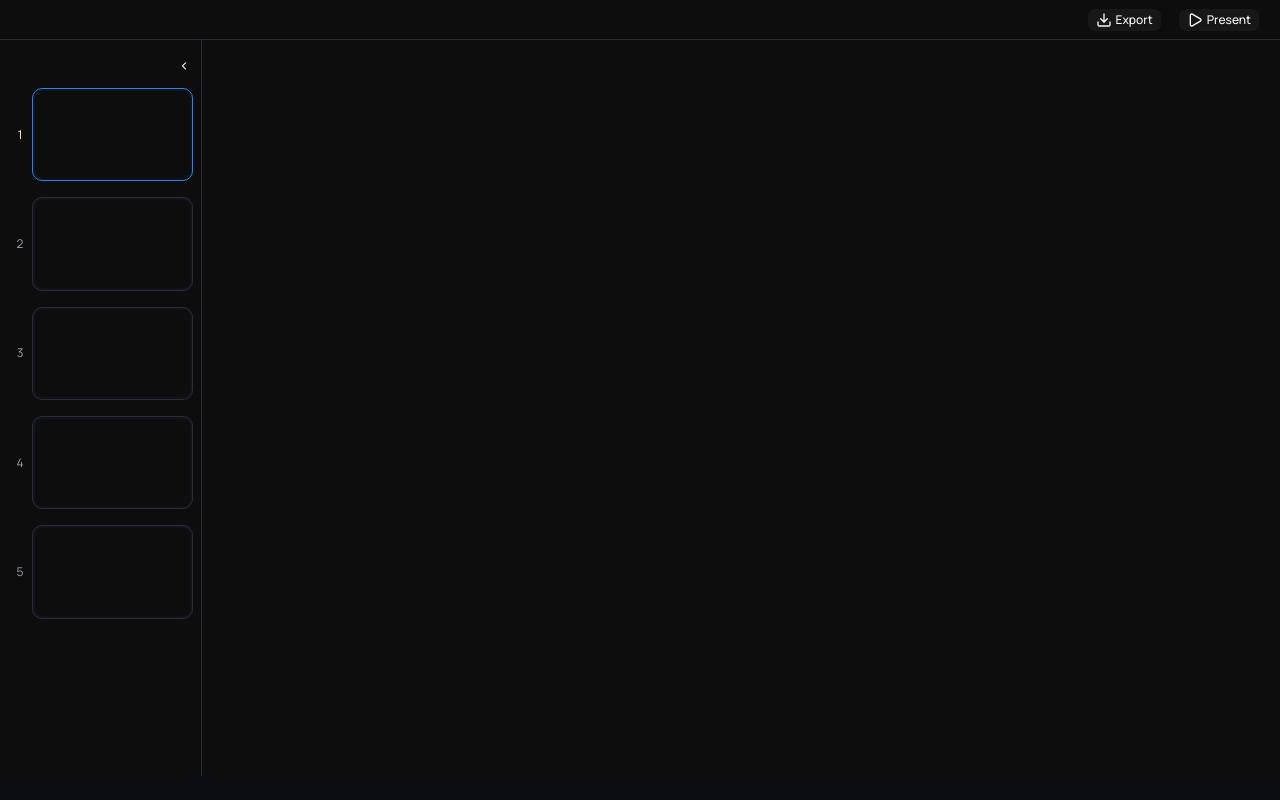
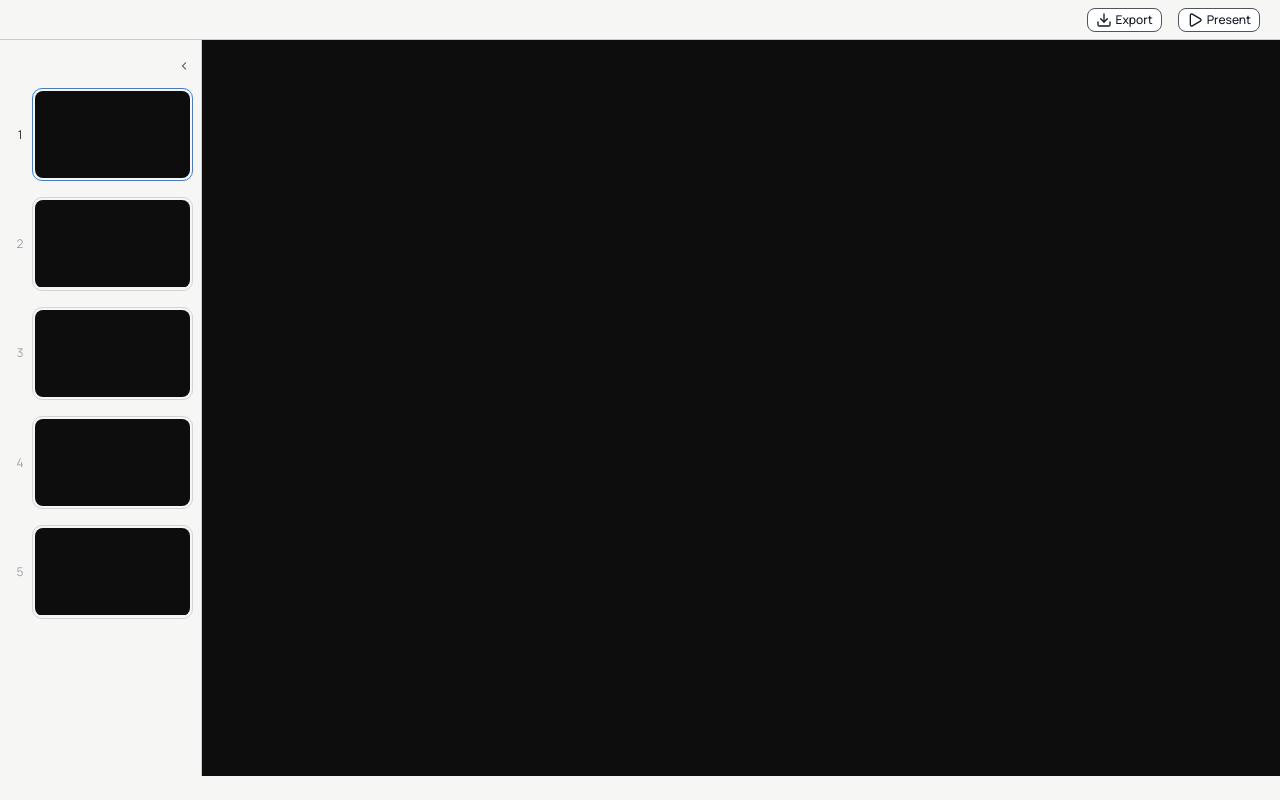
Before and after one commit to Jangidyogesh12/SlideViewer, a React (Vite) app: page / in a window 1280 px wide. Built offline with nearby package versions, Linux system fonts and the light colour scheme.

Commit message:
config : improving design systems

```diff
--- a/src/components/App/SlidePreviw.tsx
+++ b/src/components/App/SlidePreviw.tsx
@@ -9,10 +9,13 @@ import { type ReactNode } from "react";
 import { Download, Play } from "lucide-react";
 import { Button } from "../ui/button";
 
+type SlidePreviewTheme = "dark" | "light";
+
 function SlideList({
   slides,
   activeSlideId,
   onSlideSelect,
+  theme,
 }: Omit<SlidePreviewProps, "children">) {
   return (
     <SidebarState>
@@ -31,22 +34,26 @@ function SlideList({
                     aria-label={`Open ${slide.name}`}
                   >
                     <span
-                      className={`w-6 shrink-0 text-center text-[12px] ${isActive ? "text-amber-50" : "text-gray-400"}`}
+                      className={`w-6 shrink-0 text-center text-[12px] ${
+                        isActive
+                          ? "text-[var(--sp-slide-index-active)]"
+                          : "text-[var(--sp-slide-index-inactive)]"
+                      }`}
                     >
                       {index + 1}
                     </span>
                     {open ? (
                       <span
-                        className={`block flex-1 overflow-hidden rounded-lg border bg-[#10131a] p-0.5 transition-colors ${
+                        className={`sp-slide-card block flex-1 overflow-hidden rounded-lg border p-0.5 transition-colors ${
                           isActive
-                            ? "border-[#2383ff]"
-                            : "border-[#2a2d39] group-hover:border-[#4b5563]"
+                            ? "sp-slide-card-active"
+                            : "sp-slide-card-inactive"
                         }`}
                       >
                         <iframe
                           title={`${slide.name} thumbnail`}
-                          src={`${slide.path}?thumbnail=1`}
-                          className="pointer-events-none block aspect-video w-full overflow-hidden rounded-md border-none bg-[#0d0d0d]"
+                          src={`${slide.path}?thumbnail=1&theme=${theme}`}
+                          className="pointer-events-none block aspect-video w-full overflow-hidden rounded-md border-none bg-[var(--sp-slide-frame-bg)]"
                           loading="lazy"
                         />
                       </span>
@@ -67,6 +74,7 @@ type SlidePreviewProps = {
   slides: SlideMeta[];
   activeSlideId: string;
   onSlideSelect: (slideId: string) => void;
+  theme?: SlidePreviewTheme;
 };
 
 export function SlidePreview({
@@ -74,30 +82,35 @@ export function SlidePreview({
   slides,
   activeSlideId,
   onSlideSelect,
+  theme = "dark",
 }: SlidePreviewProps) {
   return (
     <SidebarProvider defaultOpen>
-      <div className="min-h-screen bg-[#0b0d12] text-[#e5e7eb]">
-        <header className="flex h-10 items-center justify-end border-b border-[#2a2d39] bg-[#0d0d0d] px-5">
+      <div
+        className="slide-preview min-h-screen bg-[var(--sp-app-bg)] text-[var(--sp-app-text)]"
+        data-theme={theme}
+      >
+        <header className="sp-header flex h-10 items-center justify-end border-b px-5">
           <div className="flex items-center justify-center gap-4">
-            <Button size="xs" variant="default">
+            <Button size="xs" variant="ghost" className="sp-action-button">
               <Download className="size-4" />
               Export
             </Button>
-            <Button size="xs" variant="default">
+            <Button size="xs" variant="ghost" className="sp-action-button">
               <Play className="size-4" />
               Present
             </Button>
           </div>
         </header>
-        <main className="flex h-[calc(100vh-4rem)]">
-          <Sidebar>
+        <main className="flex h-[calc(100vh-4rem)] bg-[var(--sp-content-bg)]">
+          <Sidebar className="border-[var(--sp-divider)] bg-[var(--sp-sidebar-bg)]">
             <SlideList
               slides={slides}
               activeSlideId={activeSlideId}
               onSlideSelect={onSlideSelect}
+              theme={theme}
             />
-            <SidebarTrigger />
+            <SidebarTrigger className="text-[var(--sp-sidebar-trigger-text)] hover:bg-[var(--sp-sidebar-trigger-hover)] focus-visible:bg-[var(--sp-sidebar-trigger-hover)]" />
           </Sidebar>
           {children}
         </main>
--- a/src/components/molecules/SlidePage.tsx
+++ b/src/components/molecules/SlidePage.tsx
@@ -5,17 +5,21 @@ type SlidePageProps = {
 };
 
 export function SlidePage({ children }: SlidePageProps) {
-  const isThumbnail =
-    typeof window !== "undefined" &&
-    new URLSearchParams(window.location.search).get("thumbnail") === "1";
+  const searchParams =
+    typeof window !== "undefined"
+      ? new URLSearchParams(window.location.search)
+      : null;
+  const isThumbnail = searchParams?.get("thumbnail") === "1";
+  const theme = searchParams?.get("theme") === "light" ? "light" : "dark";
+  const pageBg = theme === "light" ? "bg-[#f6f6f4]" : "bg-[#0d0d0d]";
 
   if (isThumbnail) {
-    return (
-      <div className="h-screen overflow-hidden bg-[#0d0d0d]">{children}</div>
-    );
+    return <div className={`h-screen overflow-hidden ${pageBg}`}>{children}</div>;
   }
 
   return (
-    <main className="flex min-h-screen items-center px-[10%]">{children}</main>
+    <main className={`flex min-h-screen items-center px-[10%] ${pageBg}`}>
+      {children}
+    </main>
   );
 }
--- a/src/components/ui/sidebar.tsx
+++ b/src/components/ui/sidebar.tsx
@@ -1,5 +1,6 @@
 import { createContext, useContext, useMemo, useState } from "react";
 import type { PropsWithChildren, ReactNode } from "react";
+import { cn } from "../../lib/utils";
 
 type SidebarContextValue = {
   open: boolean;
@@ -52,12 +53,19 @@ export function SidebarState({ children }: SidebarStateProps) {
   return <>{children({ open })}</>;
 }
 
-export function Sidebar({ children }: PropsWithChildren) {
+type SidebarProps = PropsWithChildren<{
+  className?: string;
+}>;
+
+export function Sidebar({ children, className }: SidebarProps) {
   const { open } = useSidebar();
 
   return (
     <aside
-      className="relative overflow-visible border-r-[0.5px] border-[#2a2d39] bg-[#0d0d0d] transition-[width] duration-200 ease-out data-[state=collapsed]:w-9 data-[state=expanded]:w-60"
+      className={cn(
+        "relative overflow-visible border-r-[0.5px] border-[#2a2d39] bg-[#0d0d0d] transition-[width] duration-200 ease-out data-[state=collapsed]:w-9 data-[state=expanded]:w-60",
+        className,
+      )}
       data-state={open ? "expanded" : "collapsed"}
       aria-label="Slide thumbnails"
     >
@@ -66,12 +74,19 @@ export function Sidebar({ children }: PropsWithChildren) {
   );
 }
 
-export function SidebarTrigger() {
+type SidebarTriggerProps = {
+  className?: string;
+};
+
+export function SidebarTrigger({ className }: SidebarTriggerProps) {
   const { open, toggle } = useSidebar();
 
   return (
     <button
-      className="absolute right-1 top-3 cursor-pointer rounded-lg border-none bg-transparent px-2 py-px text-base text-white hover:bg-white/10 focus-visible:bg-white/10"
+      className={cn(
+        "absolute right-1 top-3 cursor-pointer rounded-lg border-none bg-transparent px-2 py-px text-base text-white hover:bg-white/10 focus-visible:bg-white/10",
+        className,
+      )}
       type="button"
       title={open ? "Collapse sidebar" : "Expand sidebar"}
       aria-label={open ? "Collapse sidebar" : "Expand sidebar"}
--- a/src/index.css
+++ b/src/index.css
@@ -146,3 +146,80 @@ body {
     @apply font-sans;
   }
 }
+
+@layer components {
+  .slide-preview {
+    --sp-app-bg: #0b0d12;
+    --sp-app-text: #e5e7eb;
+    --sp-header-bg: #0d0d0d;
+    --sp-divider: #2a2d39;
+    --sp-slide-index-active: #fffbeb;
+    --sp-slide-index-inactive: #9ca3af;
+    --sp-slide-card-bg: #10131a;
+    --sp-slide-card-border-active: #2383ff;
+    --sp-slide-card-border-inactive: #2a2d39;
+    --sp-slide-card-border-hover: #4b5563;
+    --sp-slide-frame-bg: #0d0d0d;
+    --sp-action-border: #4b5563;
+    --sp-action-bg: #1f2937;
+    --sp-action-text: #f9fafb;
+    --sp-action-hover-bg: #374151;
+    --sp-sidebar-bg: #0d0d0d;
+    --sp-sidebar-trigger-text: #ffffff;
+    --sp-sidebar-trigger-hover: rgba(255, 255, 255, 0.1);
+    --sp-content-bg: #05070c;
+  }
+
+  .slide-preview[data-theme="light"] {
+    --sp-app-bg: #f6f6f4;
+    --sp-app-text: #111827;
+    --sp-header-bg: #f6f6f4;
+    --sp-divider: #c7ccd4;
+    --sp-slide-index-active: #1f2937;
+    --sp-slide-index-inactive: #9ca3af;
+    --sp-slide-card-bg: #f6f6f4;
+    --sp-slide-card-border-active: #2383ff;
+    --sp-slide-card-border-inactive: #d1d5db;
+    --sp-slide-card-border-hover: #9ca3af;
+    --sp-slide-frame-bg: #f3f4f6;
+    --sp-action-border: #d1d5db;
+    --sp-action-bg: #ffffff;
+    --sp-action-text: #111827;
+    --sp-action-hover-bg: #f3f4f6;
+    --sp-sidebar-bg: #f6f6f4;
+    --sp-sidebar-trigger-text: #4b5563;
+    --sp-sidebar-trigger-hover: #e5e7eb;
+    --sp-content-bg: #ffffff;
+  }
+
+  .sp-header {
+    background: var(--sp-header-bg);
+    border-color: var(--sp-divider);
+  }
+
+  .sp-action-button {
+    border-color: var(--sp-action-border);
+    background: var(--sp-action-bg);
+    color: var(--sp-action-text);
+  }
+
+  .sp-action-button:hover {
+    background: var(--sp-action-hover-bg);
+  }
+
+  .sp-slide-card {
+    background: var(--sp-slide-card-bg);
+  }
+
+  .sp-slide-card-active {
+    border-color: var(--sp-slide-card-border-active);
+  }
+
+  .sp-slide-card-inactive {
+    border-color: var(--sp-slide-card-border-inactive);
+  }
+
+  .group:hover .sp-slide-card-inactive {
+    border-color: var(--sp-slide-card-border-hover);
+  }
+}
--- a/src/routes/index.tsx
+++ b/src/routes/index.tsx
@@ -8,6 +8,7 @@ export const Route = createFileRoute("/")({
 });
 
 function Index() {
+  const previewTheme = "light";
   const [activeSlideId, setActiveSlideId] = useState(
     slideList[0]?.id ?? "slide-1",
   );
@@ -19,6 +20,7 @@ function Index() {
       slides={slideList}
       activeSlideId={activeSlideId}
       onSlideSelect={setActiveSlideId}
+      theme={previewTheme}
     >
       <section
         className="flex w-full items-center justify-center"
@@ -26,7 +28,7 @@ function Index() {
       >
         <iframe
           title={`${activeSlideId} preview`}
-          src={activeSlide.path}
+          src={`${activeSlide.path}?theme=${previewTheme}`}
           className="h-full w-full overflow-hidden"
         />
       </section>
```
